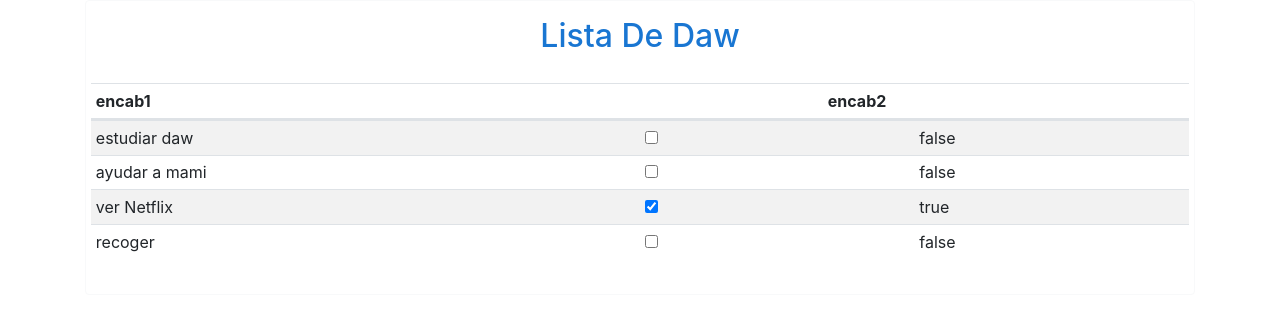
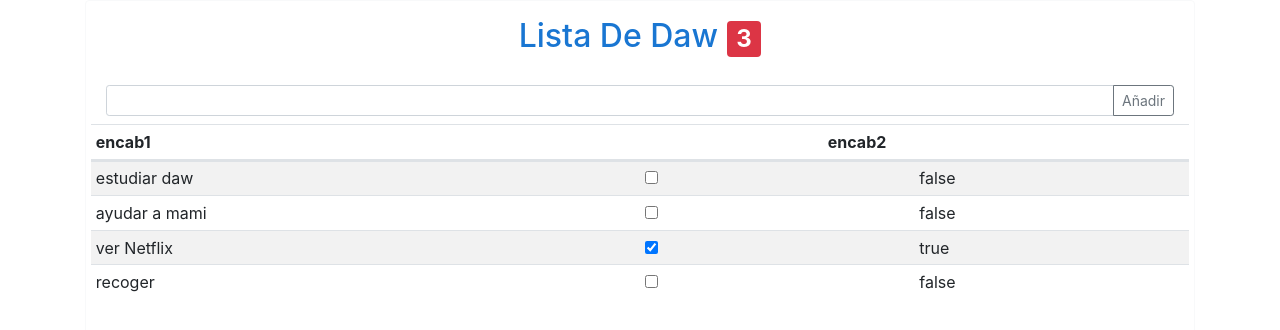
Before and after one commit to Juanjoseds/ToDoList, an Angular app: page / in a window 1280 px wide. Shown: the top 330 px of the page. Built offline with nearby package versions, Linux system fonts and the light colour scheme.

Commit message:
pre subcomponente

```diff
--- a/src/app/app.component.html
+++ b/src/app/app.component.html
@@ -1,8 +1,23 @@
 <div class="card border-light">
   <div class="card-title mt-3 mb-0">
-    <div class="h2 text-capitalize text-center">Lista de {{model.user}}</div>
+    <div class="h2 text-capitalize text-center">Lista de {{model.user}}
+      <span *ngIf="TnIncompletas()>0"
+            class="badge "
+            [ngClass]="{'badge-danger': TnIncompletas()>2,'badge-info':TnIncompletas()<=2}"
+      >{{TnIncompletas()}}</span>
+    </div>
   </div>
   <div class="card-body">
+    <div class="input-group input-group-sm mb-2">
+      <input type="text" class="form-control" #item
+        (keyup.enter)="addItem(item.value);item.value=''"
+      >
+      <div class="input-group-append">
+        <button class="btn btn-outline-secondary"
+          (click)="addItem(item.value); item.value=''"
+        >Añadir</button>
+      </div>
+    </div>
     <table class="table table-striped table-hover table-sm">
       <thead>
       <tr class="row">
--- a/src/app/app.component.ts
+++ b/src/app/app.component.ts
@@ -17,4 +17,16 @@ export class AppComponent {
     ]
   }
 
+  TnIncompletas(){
+    let count=0;
+    if (this.model.items)
+      this.model.items.forEach((item,index)=>!item.done? count++:true);
+    return count;
+  }
+
+  addItem(tarea){
+    //console.log(tarea);
+    this.model.items.push({action: tarea, done: false});
+  }
+
 }
```
